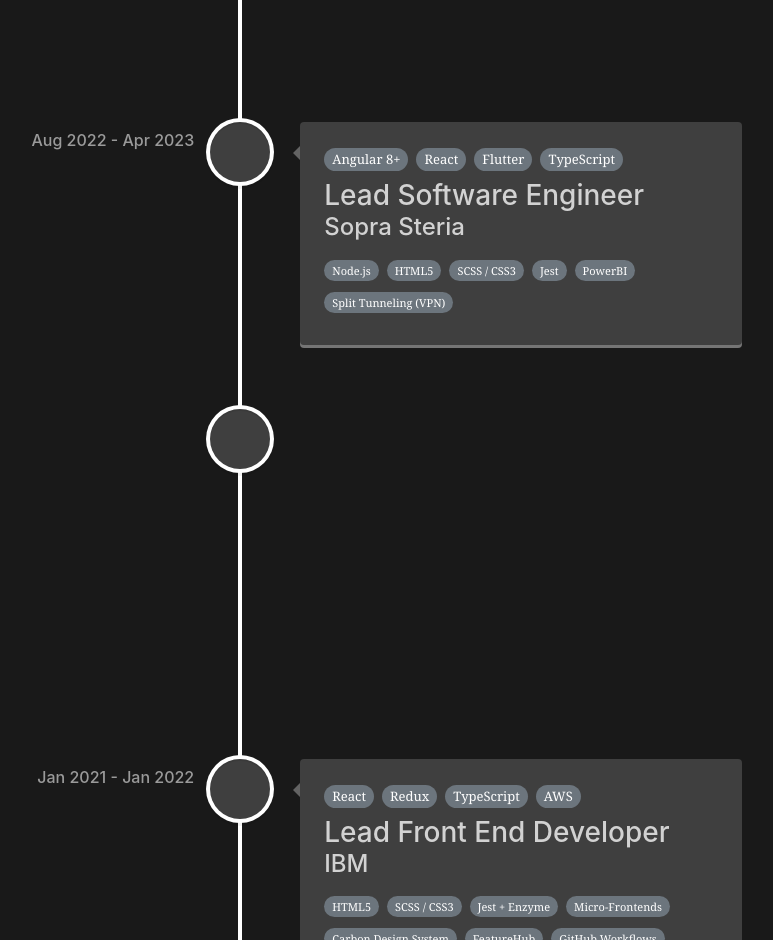
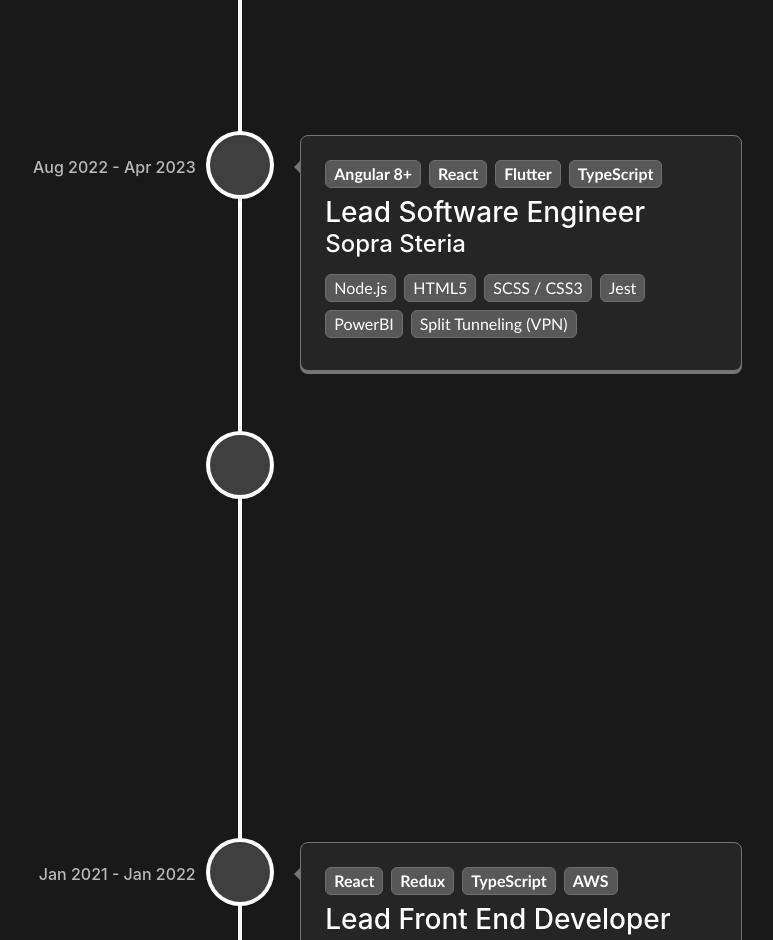
Before and after one commit to lewishadden/portfolio, a React (Vite) app: page / in a window 1280 px wide. Shown: the part 1860-2800 px from the top of the page, without its empty margins (400-1173 px from the left). Built offline with nearby package versions, Linux system fonts and the light colour scheme; some icons are missing.

Commit message:
Experience Timeline styling

```diff
--- a/public/portfolio-data.json
+++ b/public/portfolio-data.json
@@ -53,11 +53,11 @@
           "name": "React"
         },
         {
-          "class": "devicon-plain:typescript",
+          "class": "devicon:typescript",
           "name": "TypeScript"
         },
         {
-          "class": "simple-icons:redux",
+          "class": "devicon:redux",
           "name": "Redux"
         }
       ]
--- a/src/App/App.scss
+++ b/src/App/App.scss
@@ -4,7 +4,7 @@
 section {
   overflow: hidden;
   padding: 5% 0;
-  color: #d2d2d2;
+  color: #ffffff;
   background: #222222;
   &:nth-child(odd) {
     background: #191919;
@@ -58,9 +58,9 @@ section {
     "Lucida Sans", Arial, sans-serif;
 }
 
-.vertical-timeline-element-date {
-  padding: 0 !important;
-  margin: 0 !important;
+.bg-darkgrey {
+  background-color: #585858;
+  border: 1px solid #6e6e6e;
 }
 
 .bars {
--- a/src/components/Experience/Experience.scss
+++ b/src/components/Experience/Experience.scss
@@ -10,11 +10,13 @@
     &__item {
       &:not(.start) {
         .vertical-timeline-element-content {
-          background-color: rgb(63 63 63);
+          border: 1px solid #757575;
+          border-radius: 0.5rem;
+          background: #252525;
           box-shadow: 0 3px 0 #757575;
         }
         .vertical-timeline-element-content-arrow {
-          border-right-color: #636363;
+          border-right-color: #757575;
         }
       }
 
--- a/src/components/Experience/TimelineItem/TimelineItem.scss
+++ b/src/components/Experience/TimelineItem/TimelineItem.scss
@@ -3,25 +3,13 @@
     margin-top: 15px;
   }
 
-  &__main-badge {
-    font-size: 13px !important;
+  &__badge {
+    font-size: 1rem !important;
     text-align: left !important;
     padding: 5px 8px 5px 8px !important;
     vertical-align: baseline;
-    background-color: #ae944f !important;
-    color: white;
-    font-weight: lighter !important;
-    font-family: Cambria, Cochin, Georgia, Times, "Times New Roman", serif;
-  }
-
-  &__extra-badge {
-    font-size: 11px !important;
-    text-align: left !important;
-    padding: 5px 8px 5px 8px !important;
-    vertical-align: baseline;
-    background-color: #f9f5e9 !important;
-    color: black;
-    font-weight: lighter !important;
-    font-family: Cambria, Cochin, Georgia, Times, "Times New Roman", serif;
+    &.extra {
+      font-weight: lighter !important;
+    }
   }
 }
--- a/src/components/Experience/TimelineItem/TimelineItem.tsx
+++ b/src/components/Experience/TimelineItem/TimelineItem.tsx
@@ -16,9 +16,8 @@ const TimelineItem = ({
     <div className="timeline__item__main-badge-container">
       {mainTech.map((technology, i) => (
         <Badge
-          pill
-          bg="secondary"
-          className="timeline__item__main-badge me-2 mb-2"
+          bg="darkgrey"
+          className="timeline__item__badge main font-trebuchet me-2 mb-2"
           key={i}
         >
           {technology}
@@ -31,10 +30,9 @@ const TimelineItem = ({
     <div className="timeline__item__extra-badge-container">
       {technologies.map((technology, i) => (
         <Badge
-          pill
-          className="timeline__item__extra-badge me-2 mb-2"
+          className="timeline__item__badge extra font-trebuchet me-2 mb-2"
           key={i}
-          bg="secondary"
+          bg="darkgrey"
         >
           {technology}
         </Badge>
--- a/src/components/Projects/ProjectDetailsModal/ProjectDetailsModal.scss
+++ b/src/components/Projects/ProjectDetailsModal/ProjectDetailsModal.scss
@@ -46,14 +46,14 @@
       text-align: justify;
       padding-top: 5rem;
       margin-bottom: 20px;
-      font-size: 1.5rem;
+      font-size: 1.25rem;
     }
 
     &__skill {
-      font-size: 3.5rem;
+      font-size: 3rem;
 
       &__name {
-        font-size: 1.5rem;
+        font-size: 1.25rem;
       }
     }
   }
--- a/src/components/Skills/Skills.scss
+++ b/src/components/Skills/Skills.scss
@@ -25,9 +25,6 @@
 
       &__icon {
         font-size: 3rem;
-        path {
-          // fill: currentcolor;
-        }
       }
 
       &__name {
```
